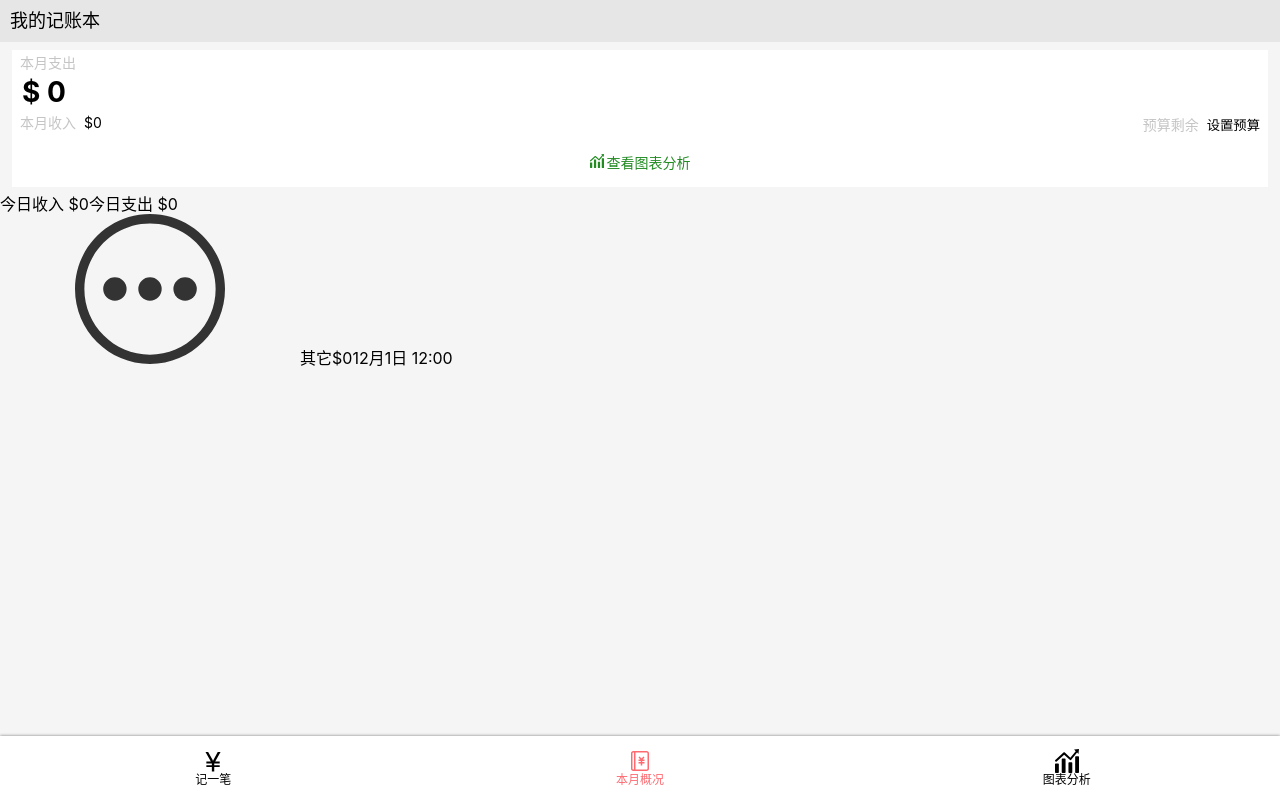
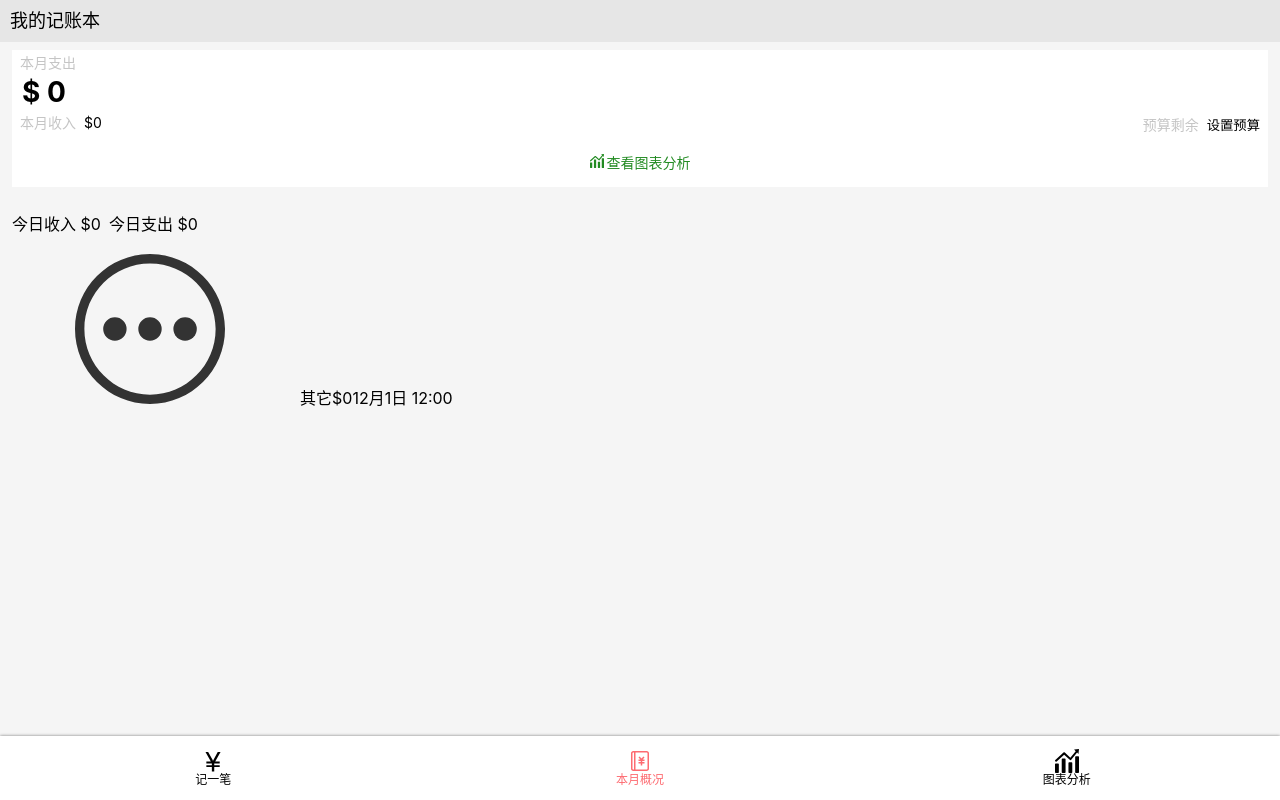
Before and after one commit to Gy-coder/jizhang, a React app: page /statistics in a window 1280 px wide. Built offline with nearby package versions, Linux system fonts and the light colour scheme.

Commit message:
完成DayStatistics.tsx的CSS

```diff
--- a/src/component/Statistics/DayStatistics.tsx
+++ b/src/component/Statistics/DayStatistics.tsx
@@ -1,12 +1,18 @@
 import React from "react"
+import styled from 'styled-components';
 
-
+const DayStatisticsWrapper = styled.div`
+  margin: 20px 12px;
+  > span {
+    padding-right: 8px;
+  }
+`
 const DayStatistics:React.FC = ()=>{
   return (
-    <div>
+    <DayStatisticsWrapper>
       <span>今日收入 $0</span>
       <span>今日支出 $0</span>
-    </div>
+    </DayStatisticsWrapper>
   )
 }
 
```
